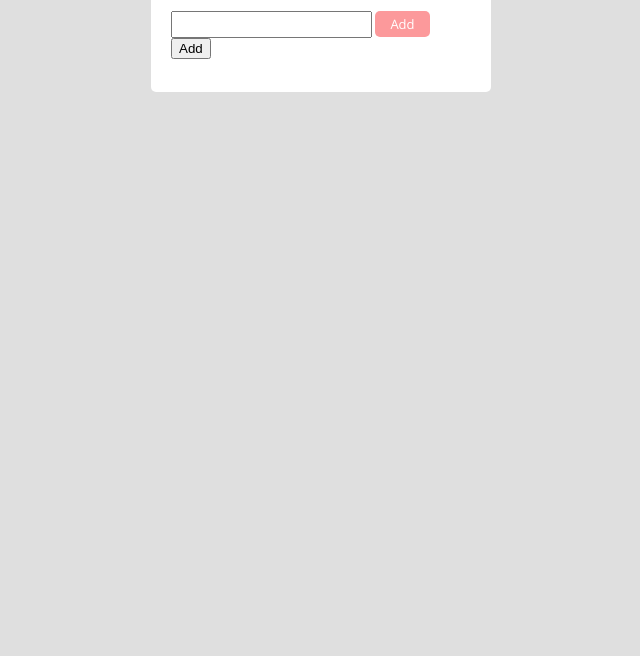
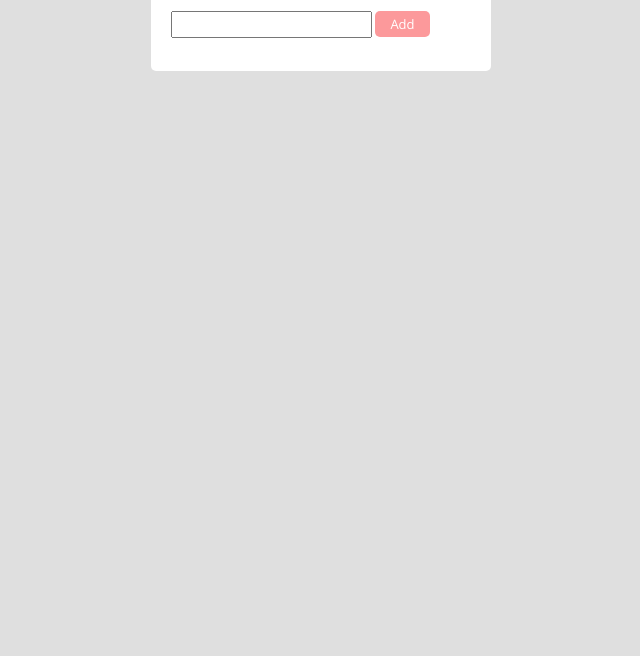
Before and after one commit to PoojaChinu/TO-Do-List-App, a plain HTML site: page index.html in a window 1280 px wide. Shown: the part 144-800 px from the top of the page, without its empty margins (319-959 px from the left). Drawn offline with nearby package versions, Linux system fonts and the light colour scheme; files that its build step writes are made by us from their sources; files whose address does not match are found by name.

Commit message:
removing button

```diff
--- a/index.html
+++ b/index.html
@@ -22,7 +22,6 @@
       </form>
 
       <div onclick="newItem()" id="button">Add</div>
-      <button class="new-button">Add</button>
       <br />
       <ol id="list"></ol>
     </div>
```
